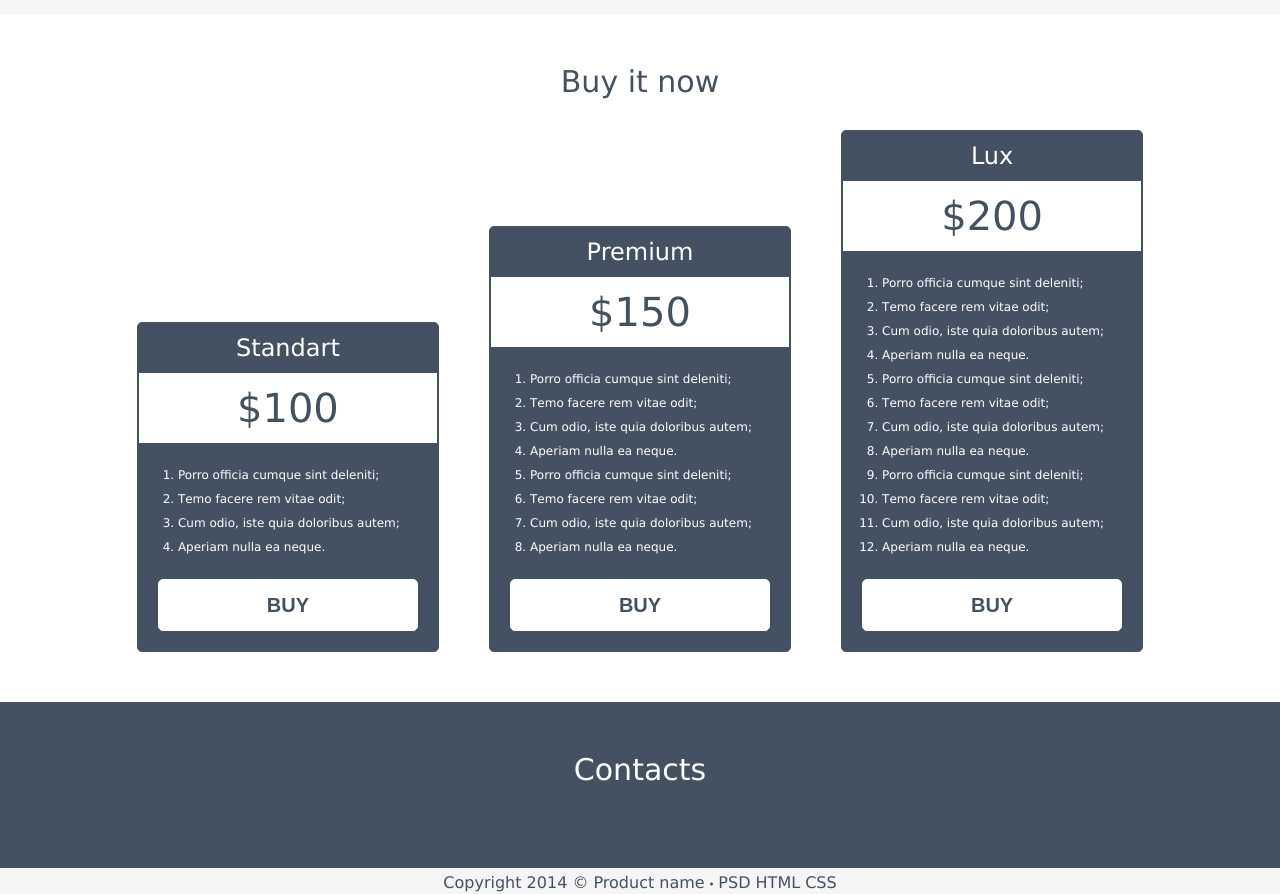
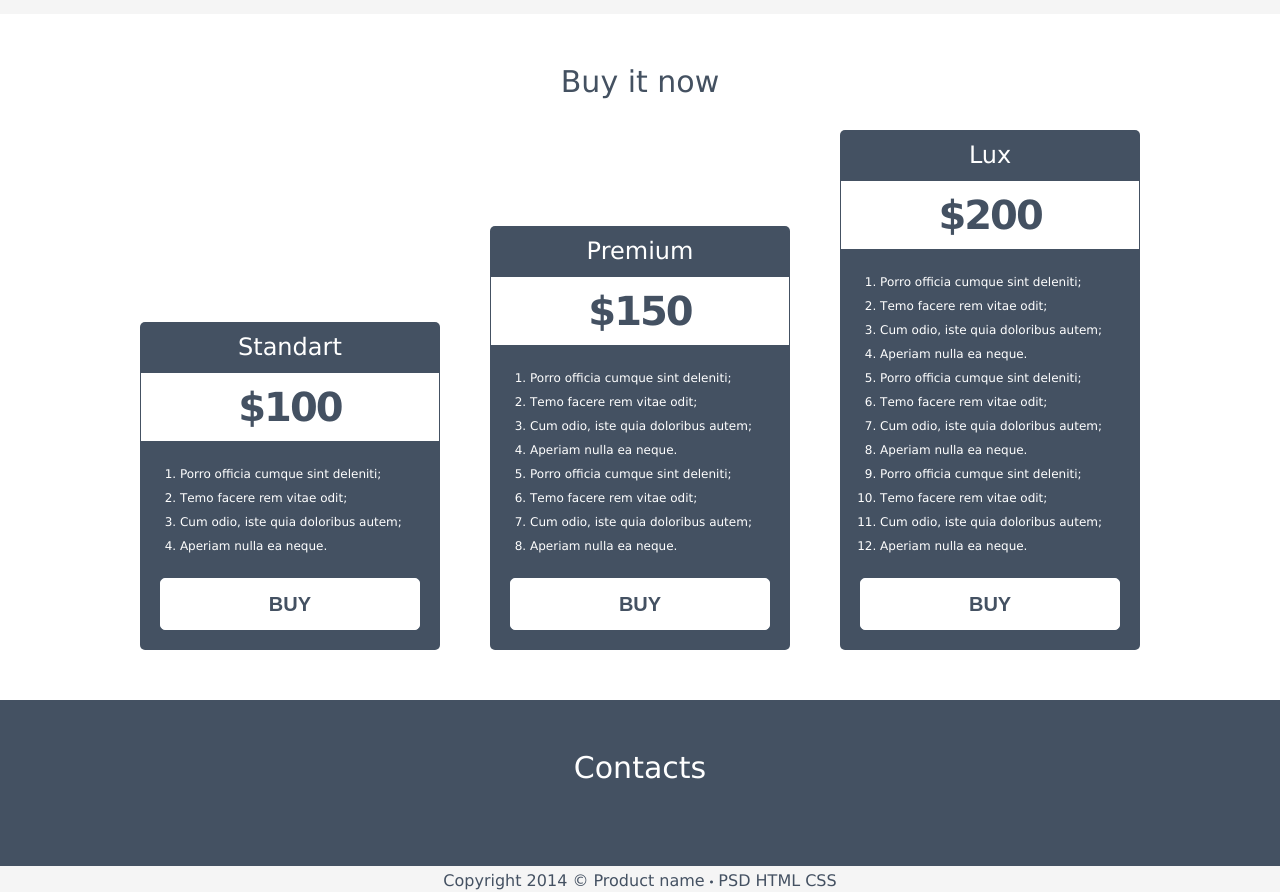
Before and after one commit to igorkosarev/geekbrains-html5-1st_layout, a plain HTML site: page index.html in a window 1280 px wide. Shown: the part 1840-2734 px from the top of the page. Drawn offline with Linux system fonts and the light colour scheme.

Commit message:
Исправлена ошибка в price

```diff
--- a/css/style.css
+++ b/css/style.css
@@ -349,13 +349,11 @@ body {
 
 .main-buy-container-right {
     position: relative;
-    z-index: 1;
     right: -50%;
 }
 
 .main-buy-wrapper {
     background-color: #445162;
-    border: 1px solid #445162;
     border-radius: 5px;
     width: 300px;
     margin: 0 45px 0 0;
@@ -377,12 +375,15 @@ body {
 
 .main-buy-wrapper-price {
     background-color: #ffffff;
-    line-height: 70px;
+    border: 1px solid #445162;
+    line-height: 68px;
+    vertical-align: middle;
     color: #445162;
     text-align: center;
     font-size: 40px;
-    font-weight: 400;
-    margin: 0 1px 20px 1px;
+    font-weight: 600;
+    margin: 0 0 20px 0;
+    letter-spacing: -0.05em;
 }
 
 .main-buy-wrapper-list {
@@ -453,6 +454,8 @@ body {
     text-align: center;
 }
 
+.main-contacts-container {}
+
 
 /* END main-buy */
 
--- a/index.html
+++ b/index.html
@@ -162,6 +162,9 @@
             </section>
             <section class="main-contacts">
                 <h2 class="main-contacts-title">Contacts</h2>
+                <div class="main-contacts-container">
+
+                </div>
             </section>
         </main>
         <footer class="footer">
```
